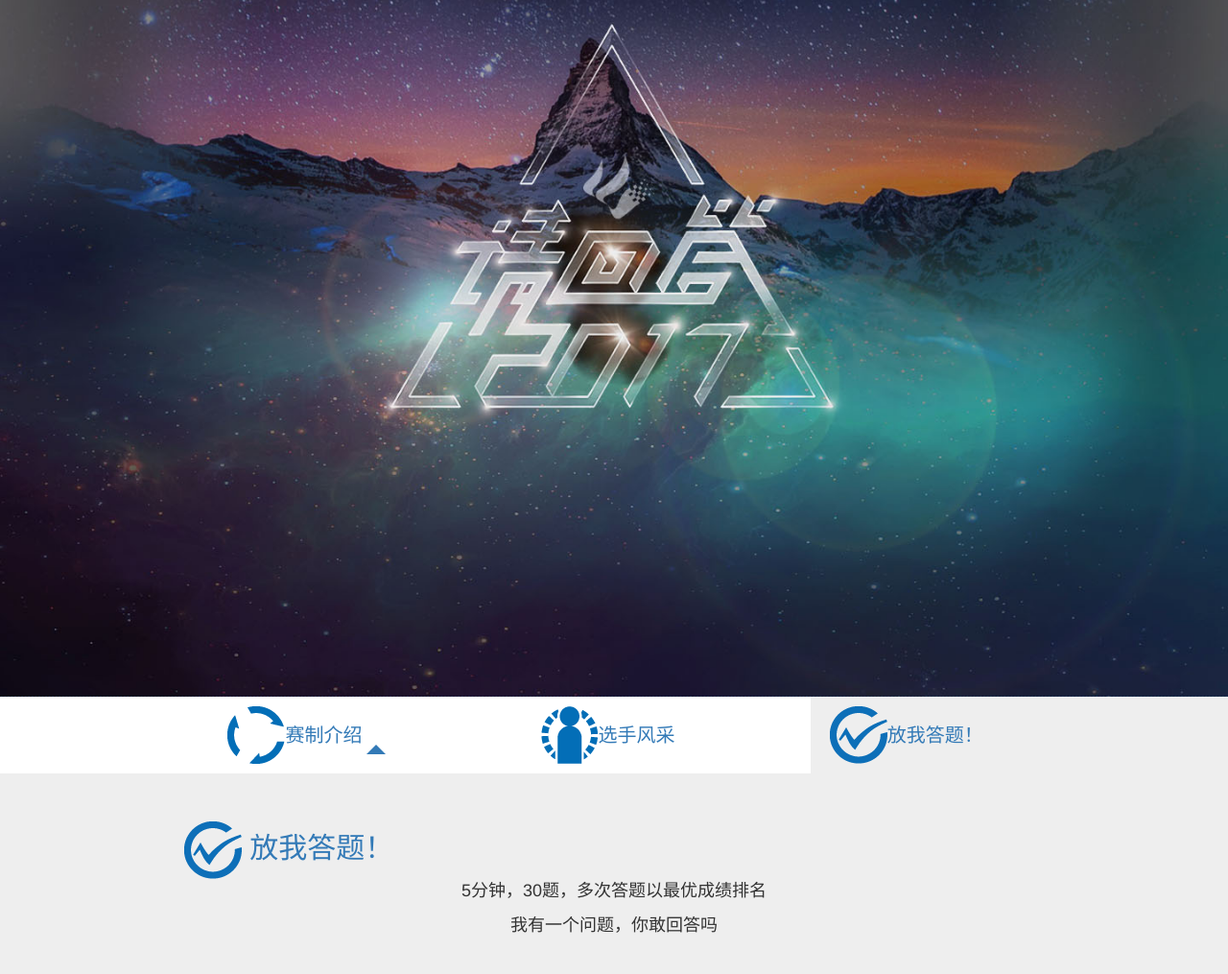
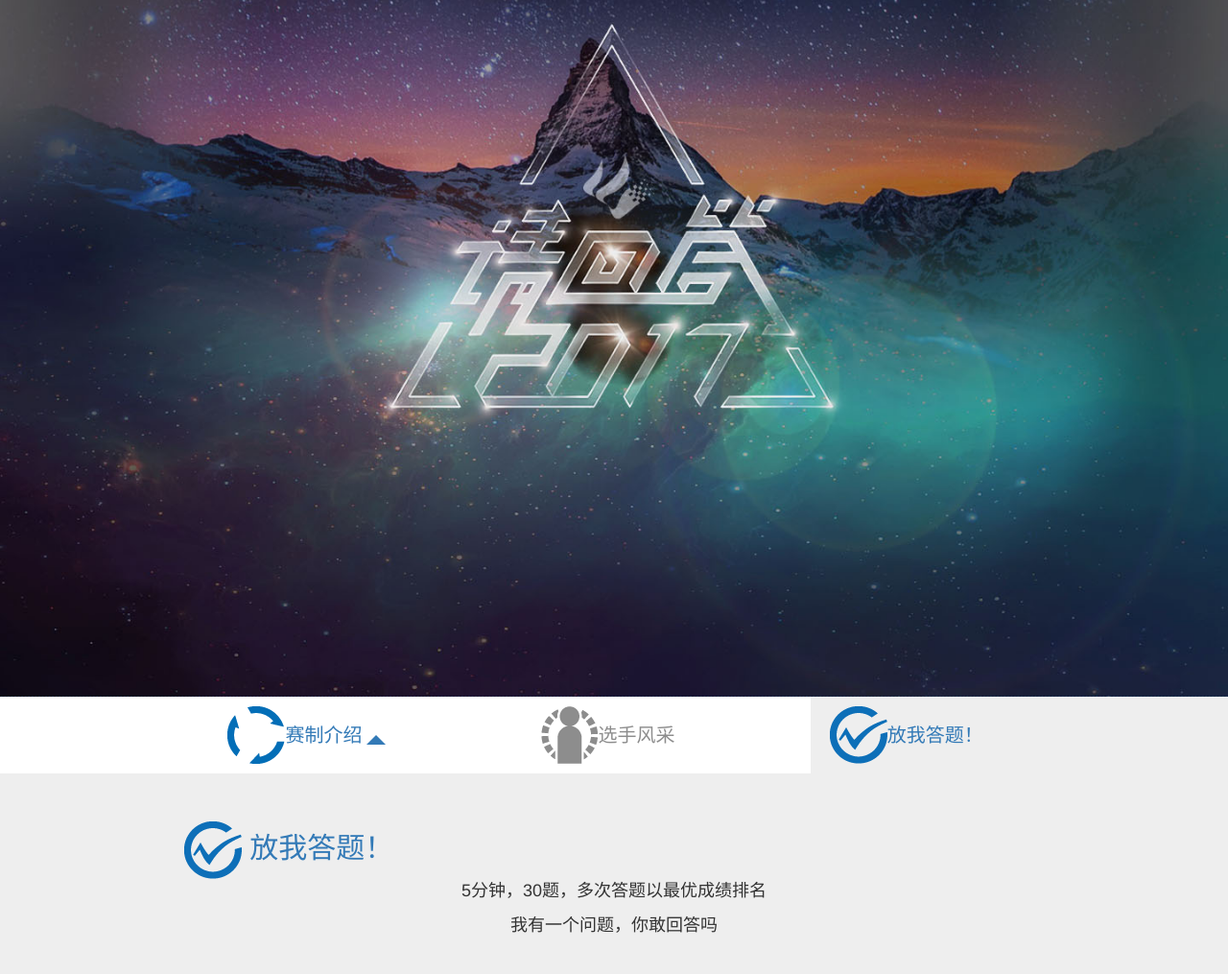
Before and after one commit to GHY-ORG/AnswerMe2017, a plain HTML site: page AnswerMe2017/answer-mobile.html in a window 1280 px wide. Shown: the part 72-1087 px from the top of the page at 96% size. Drawn offline with Linux system fonts and the light colour scheme.

Commit message:
frontend players sanjiao

```diff
--- a/AnswerMe2017/answer-mobile.html
+++ b/AnswerMe2017/answer-mobile.html
@@ -62,12 +62,12 @@
 		<div class="block-title">
 			<div class="title-item left" id="">
 				<img src="img/common/rules.png">
-				<a href="index-mobile">赛制介绍</a>
+				<a href="index-mobile.html">赛制介绍</a>
 				<div class="sanjiao"></div>
 			</div>
 			<div class="title-item middle" id="">
-				<img src="img/common/players.png">
-				<a href="#">选手风采</a>
+				<img src="img/common/players_no.png">
+				选手风采
 			</div>
 			<div class="title-item right onshow" id="">
 				<img src="img/common/answer.png">
--- a/AnswerMe2017/css/answer-mobile.css
+++ b/AnswerMe2017/css/answer-mobile.css
@@ -86,6 +86,7 @@ a{
 }
 .middle{
     justify-content: center;
+    color: #8D8D8D;
 }
 .right{
     flex-direction: flex-start;
@@ -103,7 +104,7 @@ a{
     border:10px solid transparent;
     border-bottom:10px solid #337ab7;
     float: left;
-    margin-top: 20px;
+    /*margin-top: 20px;*/
     margin-left: 5px;
     -moz-transition: all 0.8s ease 0s;
     -webkit-transition: all 0.8s ease 0s;
--- a/AnswerMe2017/css/answer.css
+++ b/AnswerMe2017/css/answer.css
@@ -87,6 +87,7 @@ a{
 }
 .middle{
     justify-content: center;
+    color: #8D8D8D;
 }
 .right{
     flex-direction: flex-start;
@@ -104,7 +105,7 @@ a{
     border:10px solid transparent;
     border-bottom:10px solid #337ab7;
     float: left;
-    margin-top: 20px;
+    /*margin-top: 20px;*/
     margin-left: 5px;
     -moz-transition: all 0.8s ease 0s;
     -webkit-transition: all 0.8s ease 0s;
--- a/AnswerMe2017/css/site-mobile.css
+++ b/AnswerMe2017/css/site-mobile.css
@@ -86,6 +86,7 @@ a{
 }
 .middle{
     justify-content: center;
+    color: #8D8D8D;
 }
 .right{
     flex-direction: flex-start;
@@ -103,7 +104,7 @@ a{
     border:10px solid transparent;
     border-bottom:10px solid #337ab7;
     float: left;
-    margin-top: 20px;
+    /*margin-top: 20px;*/
     margin-left: 5px;
     -moz-transition: all 0.8s ease 0s;
     -webkit-transition: all 0.8s ease 0s;
--- a/AnswerMe2017/css/site.css
+++ b/AnswerMe2017/css/site.css
@@ -86,6 +86,7 @@ a{
 }
 .middle{
     justify-content: center;
+    color: #8D8D8D;
 }
 .right{
     flex-direction: flex-start;
@@ -103,7 +104,7 @@ a{
     border:10px solid transparent;
     border-bottom:10px solid #337ab7;
     float: left;
-    margin-top: 20px;
+    /*margin-top: 20px;*/
     margin-left: 5px;
     -moz-transition: all 0.8s ease 0s;
     -webkit-transition: all 0.8s ease 0s;
```
Also changed, not shown: AnswerMe2017/answer.html (+2 -2 lines), AnswerMe2017/index-mobile.html (+2 -2 lines), AnswerMe2017/index.html (+2 -2 lines), AnswerMe2017/img/common/players_no.png (added).
